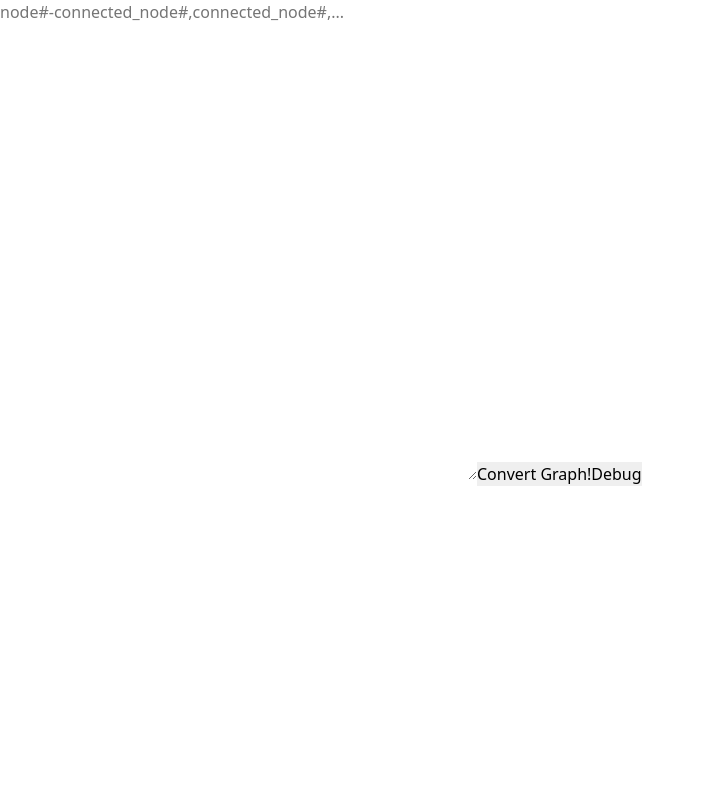
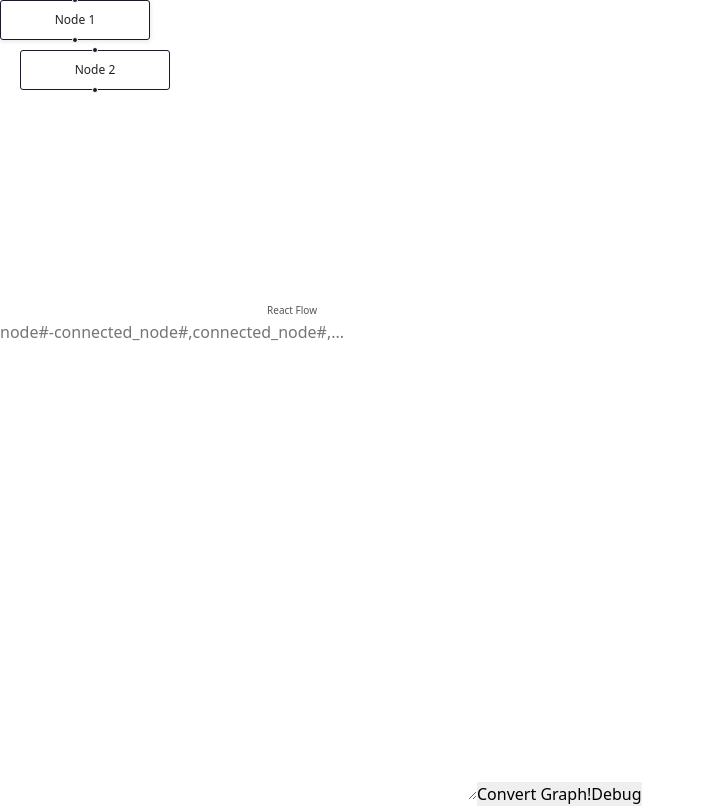
Before and after one commit to ameenalkaisi/XFA, a React app in the folder app/: page / in a window 1280 px wide. Shown: the whole page, without its empty margins (0-705 px from the left). Built offline with nearby package versions, Linux system fonts and the light colour scheme.

Commit message:
added react-flow and used that to create a graph (still need dagre for graph auto layout though) out of text, also made a Dockerfile in case anyone wants to try it without installing everything manually

```diff
--- a/app/package.json
+++ b/app/package.json
@@ -25,6 +25,7 @@
     "react": "^17.0.2",
     "react-bootstrap": "^2.3.0",
     "react-dom": "^17.0.2",
+    "react-flow-renderer": "^10.3.8",
     "react-icons": "^4.3.1",
     "react-router-bootstrap": "^0.26.1",
     "react-router-dom": "^6.3.0",
--- a/app/src/client/App.tsx
+++ b/app/src/client/App.tsx
@@ -1,7 +1,7 @@
 import * as React from 'react';
 import GraphCreator from './components/GraphCreator';
 
-const App = (): JSX.Element => {
+const App: React.FC<{}> = (): React.ReactElement => {
 	return (
 		<GraphCreator />
 	);
--- a/app/src/client/components/graphCreator.tsx
+++ b/app/src/client/components/graphCreator.tsx
@@ -1,9 +1,21 @@
 import * as React from 'react';
 import Graph from '../../utility/graph';
-
+import ReactFlow, { Edge, Node, useEdgesState, useNodesState } from 'react-flow-renderer';
 
 const GraphCreator: React.FC<{}> = (): React.ReactElement => {
 	const textAreaText = React.useRef<HTMLTextAreaElement>(null);
+	const [nodes, setNodes] = useNodesState([{
+		id: '1',
+		data: { label: 'Node 1' },
+		position: { x: 0, y: 0 }
+	},
+	{
+		id: '2',
+		data: { label: 'Node 2' },
+		position: { x: 20, y: 50 }
+	}]);
+
+	const [edges, setEdges] = useEdgesState([]);
 
 	// todo: it is a "pane" that lets you create graphs inside of import
 	// has options of graph objecs: 1. <start node>, 2. <end node>, 3. <middle node>, 4. <line segment>
@@ -30,13 +42,57 @@ const GraphCreator: React.FC<{}> = (): React.ReactElement => {
 		return result;
 	}
 
+	// converts the text in the text area into Graph then into Nodes and edges
+	// suitable to be a value for ReactFlow's nodes and edges props
+	function convertTATextToNodesEdges(): [Node[], Edge<any>[]] {
+		if (!textAreaText || !textAreaText.current)
+			return [[], []];
+
+		let currentTAText: Graph = parseText(textAreaText.current.value);
+
+		// convert each  node in the graph into a react-flow node
+		let resultNodes: Node[] = [];
+		currentTAText.nodes.forEach((val: string, index: number): void => {
+			// push if NEW
+			resultNodes.push({
+				id: val,
+				data: { label: 'Node ' + val },
+				position: { x: index * 20, y: index * 100 },
+				draggable: true
+			});
+		});
+
+		// convert each  edge in the graph into a react-flow edge
+		let resultEdges: Edge<any>[] = [];
+		currentTAText.edges.forEach((val: string[], _index: number): void => {
+			resultEdges.push({
+				id: val[0] + '-' + val[1],
+				source: val[0],
+				target: val[1]
+			});
+		});
+
+		console.log(JSON.stringify(resultEdges));
+		return [resultNodes, resultEdges];
+	}
+
 	function debug() {
-		if (textAreaText && textAreaText.current)
-			console.log(JSON.stringify(parseText(textAreaText.current.value + "")));
+		// update graph when clicking debug
+		const updatedNodeEdge = convertTATextToNodesEdges();
+		setNodes((newNodes: Node[]): Node[] => {
+			newNodes = updatedNodeEdge[0];
+			return newNodes;
+		});
+
+		setEdges((newEdges: Edge<any>[]): Edge<any>[] => {
+			newEdges = updatedNodeEdge[1];
+			return newEdges;
+		});
 	}
 
 	return (
 		<div className="graph-creator">
+			<ReactFlow style={{ width: "20em", height: "20em" }} nodes={nodes} edges={edges} />
 			<textarea
 				id="graph-text"
 				rows={20}
--- a/app/src/utility/util.ts
+++ b/app/src/utility/util.ts
@@ -1,20 +1,6 @@
-export function array_equals(a: any[], b: any[]) {
-	if (a === b) return true;
-	if (a == null || b == null) return false;
-	if (a.length !== b.length) return false;
-
-	// If you don't care about the order of the elements inside
-	// the array, you should sort both arrays here.
-	// Please note that calling sort on an array will modify that array.
-	// you might want to clone your array first.
-
-	for (var i = 0; i < a.length; ++i) {
-		if (a[i] !== b[i]) return false;
-	}
-	return true;
-}
-
-// equality that checks inside of
+// equality where it keeps going inside arrays to evaluate truth
+// e.g., array_safe_equals([[1, 2]], [[1, 2]]) goes inside of the outer array, then inside the inner array
+// then it sees that 1 == 1 and 2 == 2 and returns true all the way out
 export function array_safe_equals(a: any, b: any): boolean {
 	if (Array.isArray(a) && Array.isArray(b)) {
 		if (a === b) return true;
@@ -26,7 +12,7 @@ export function array_safe_equals(a: any, b: any): boolean {
 		// Please note that calling sort on an array will modify that array.
 		// you might want to clone your array first.
 
-		for (var i = 0; i < a.length; ++i) {
+		for (let i = 0; i < a.length; ++i) {
 			if (!array_safe_equals(a[i], b[i])) return false;
 		}
 
```
Also changed, not shown: 2 other files (tests, documents, lock files or other folders).
